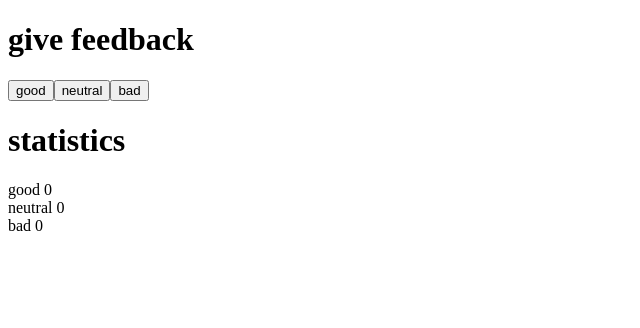
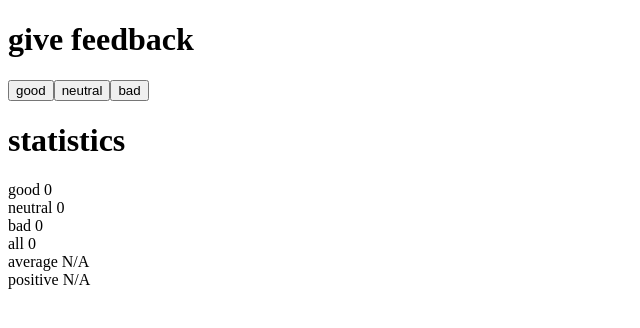
Before and after one commit to thlin002/Full_Stack_open, a React (Vite) app in the folder part1/unicafe/: page / in a window 1280 px wide. Shown: the top 328 px of the page, without its empty margins (0-640 px from the left). Built offline with nearby package versions, Linux system fonts and the light colour scheme.

Commit message:
Unicafe, step 2

```diff
--- a/part1/unicafe/src/App.jsx
+++ b/part1/unicafe/src/App.jsx
@@ -5,6 +5,10 @@ const App = () => {
   const [good, setGood] = useState(0);
   const [neutral, setNeutral] = useState(0);
   const [bad, setBad] = useState(0);
+
+  const all = good + neutral + bad;
+  const average = (all === 0) ? 'N/A' :((good * 1 + neutral * 0 + bad * (-1)) / all).toString();
+  const positivePct = (all === 0) ? 'N/A' : (good / all * 100).toString() + ' %';
 
   const clickHandler = (feedback, setFeedback) => () => {
     setFeedback(feedback+1)
@@ -27,6 +31,9 @@ const App = () => {
       <div>good {good}</div>
       <div>neutral {neutral}</div>
       <div>bad {bad}</div>
+      <div>all {all}</div>
+      <div>average {average}</div>
+      <div>positive {positivePct}</div>
     </div>
   )
 }
```
